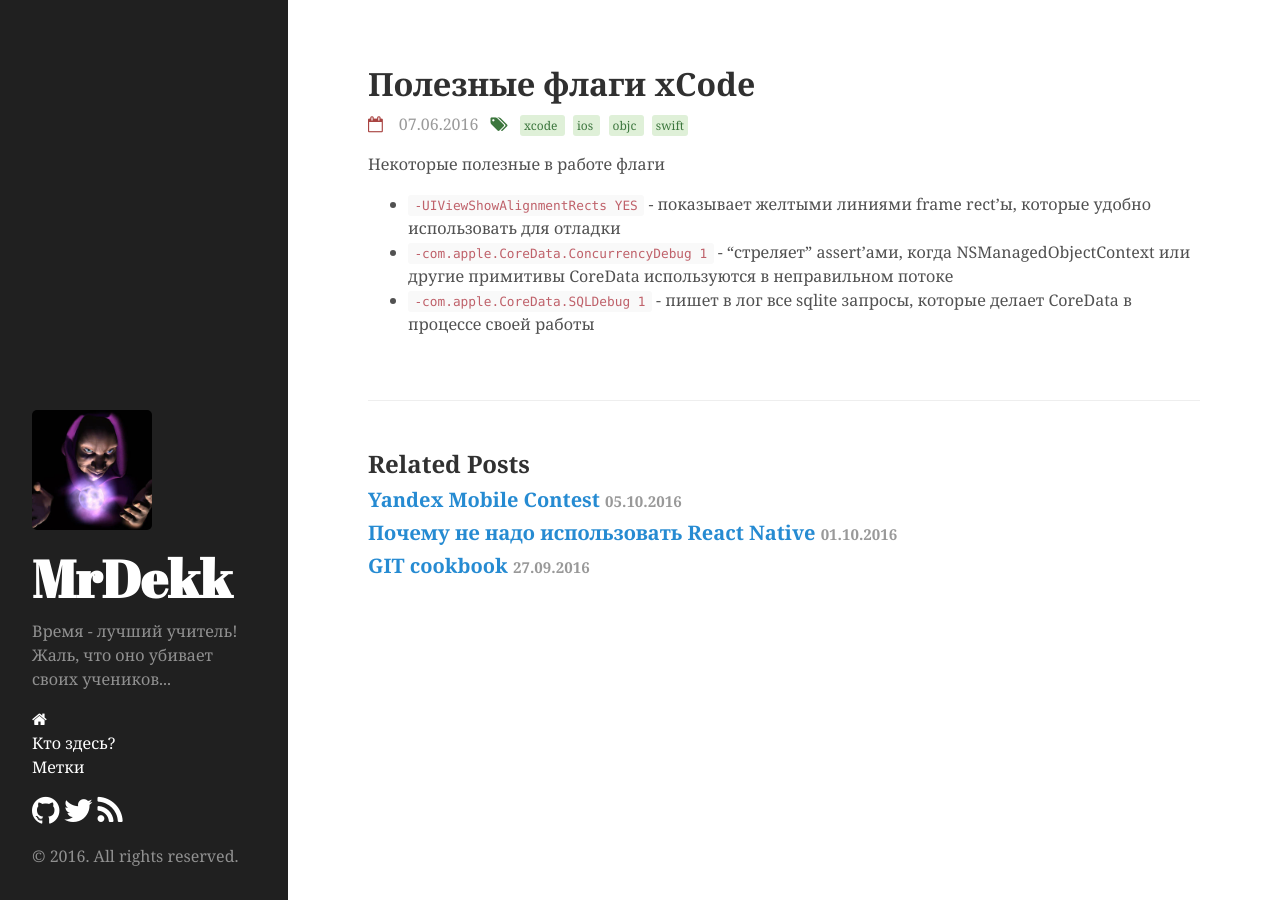
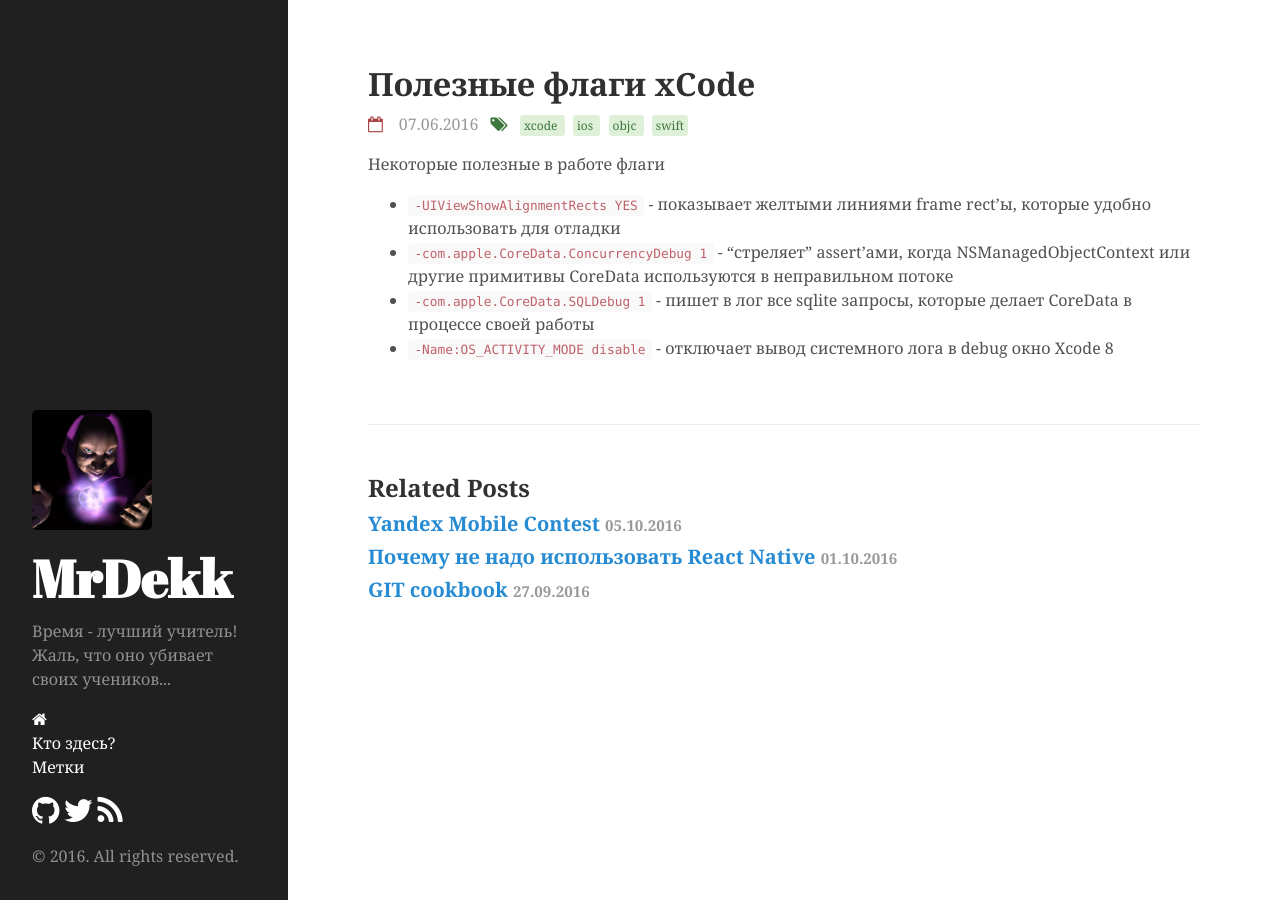
Before and after one commit to mrdekk/mrdekk.github.io, a Jekyll site: the page built from _posts/2016-06-07-usefull-xcode-flags.md, in a window 1280 px wide. Built offline with Jekyll 4.4.1, drawn with Linux system fonts in a browser that asks for light colours.

Commit message:
add: new xcode flag

````diff
--- a/_posts/2016-06-07-usefull-xcode-flags.md
+++ b/_posts/2016-06-07-usefull-xcode-flags.md
@@ -13,3 +13,4 @@ tags:
  - ```-UIViewShowAlignmentRects YES``` - показывает желтыми линиями frame rect'ы, которые удобно использовать для отладки
  - ```-com.apple.CoreData.ConcurrencyDebug 1``` - "стреляет" assert'ами, когда NSManagedObjectContext или другие примитивы CoreData используются в неправильном потоке
  - ```-com.apple.CoreData.SQLDebug 1``` - пишет в лог все sqlite запросы, которые делает CoreData в процессе своей работы
+ - ```-Name:OS_ACTIVITY_MODE disable``` - отключает вывод системного лога в debug окно Xcode 8
````
